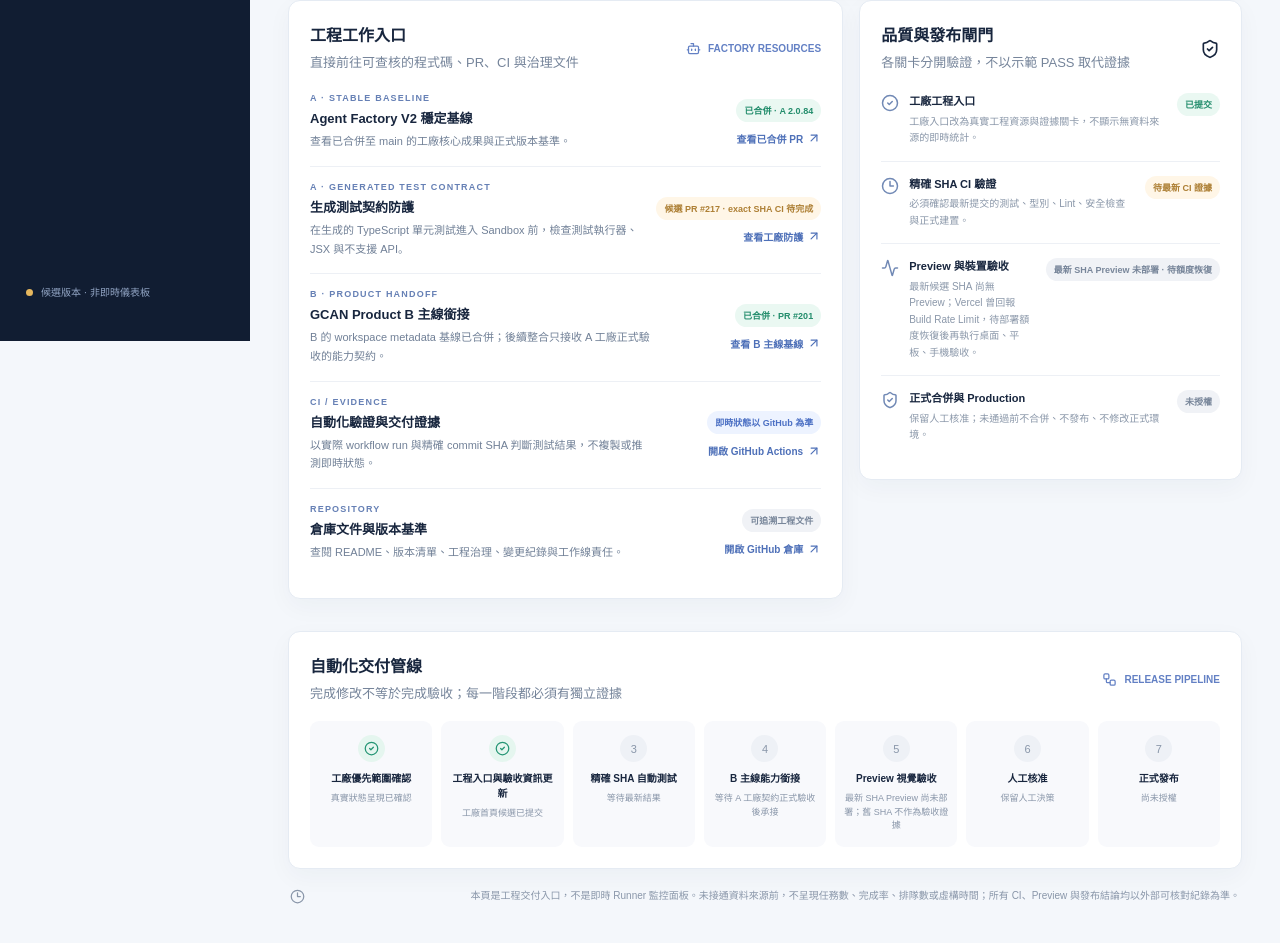
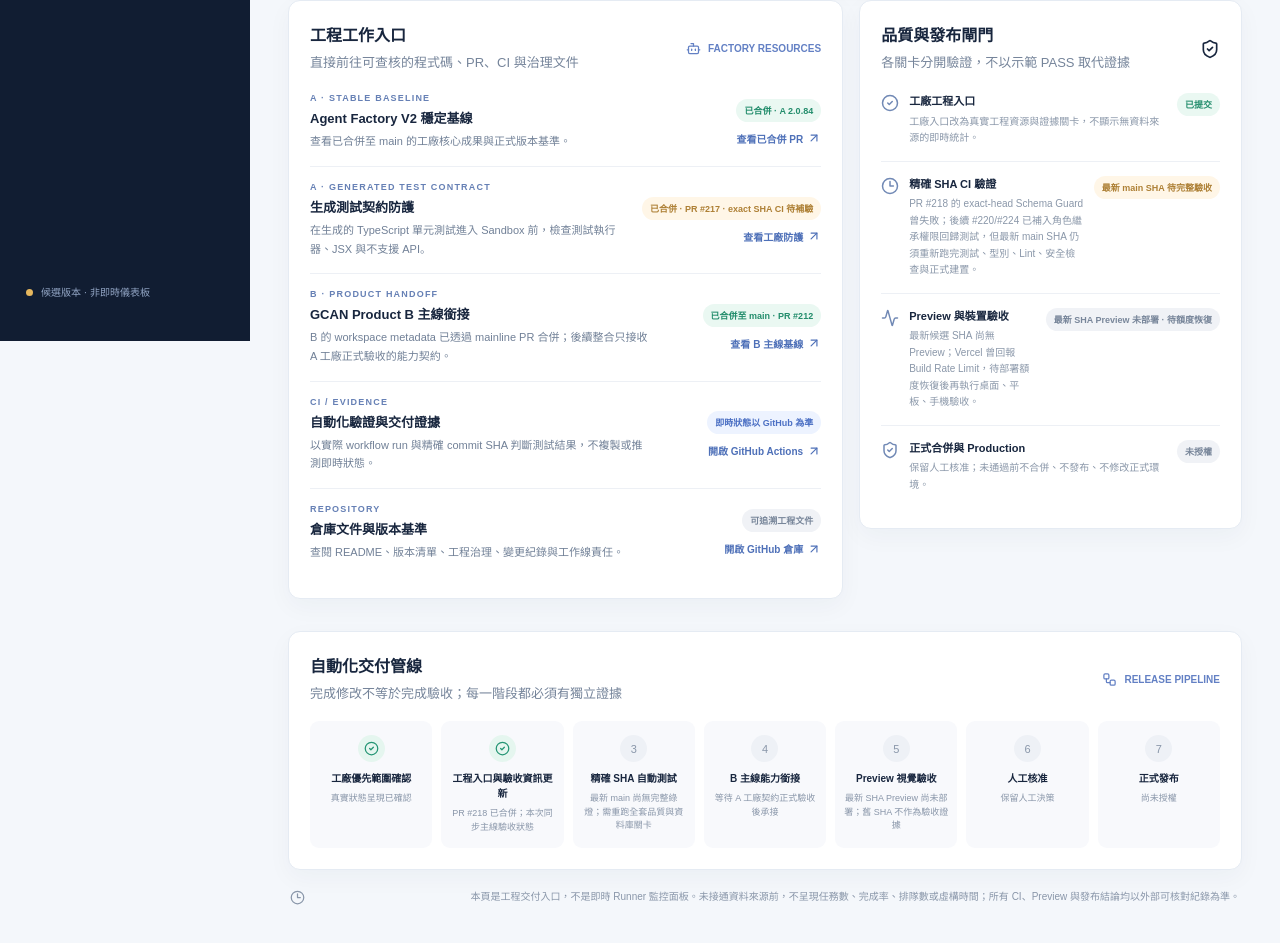
Before and after one commit to X84657465/global-citizen-ai-network, a Next.js app: page /factory in a window 1280 px wide. Shown: the part 459-1402 px from the top of the page. Built offline with nearby package versions, Linux system fonts and the light colour scheme.

Commit message:
fix(factory): synchronize dashboard with mainline acceptance evidence

```diff
--- a/app/factory/page.tsx
+++ b/app/factory/page.tsx
@@ -26,7 +26,7 @@ const resources = [
     id: "A · GENERATED TEST CONTRACT",
     title: "生成測試契約防護",
     description: "在生成的 TypeScript 單元測試進入 Sandbox 前，檢查測試執行器、JSX 與不支援 API。",
-    detail: "候選 PR #217 · exact SHA CI 待完成",
+    detail: "已合併 · PR #217 · exact SHA CI 待補驗",
     tone: "amber",
     href: "https://github.com/X84657465/global-citizen-ai-network/pull/217",
     action: "查看工廠防護",
@@ -34,10 +34,10 @@ const resources = [
   {
     id: "B · PRODUCT HANDOFF",
     title: "GCAN Product B 主線銜接",
-    description: "B 的 workspace metadata 基線已合併；後續整合只接收 A 工廠正式驗收的能力契約。",
-    detail: "已合併 · PR #201",
+    description: "B 的 workspace metadata 已透過 mainline PR 合併；後續整合只接收 A 工廠正式驗收的能力契約。",
+    detail: "已合併至 main · PR #212",
     tone: "green",
-    href: "https://github.com/X84657465/global-citizen-ai-network/pull/201",
+    href: "https://github.com/X84657465/global-citizen-ai-network/pull/212",
     action: "查看 B 主線基線",
   },
   {
@@ -70,8 +70,8 @@ const gates = [
   },
   {
     title: "精確 SHA CI 驗證",
-    description: "必須確認最新提交的測試、型別、Lint、安全檢查與正式建置。",
-    state: "待最新 CI 證據",
+    description: "PR #218 的 exact-head Schema Guard 曾失敗；後續 #220/#224 已補入角色繼承權限回歸測試，但最新 main SHA 仍須重新跑完測試、型別、Lint、安全檢查與正式建置。",
+    state: "最新 main SHA 待完整驗收",
     tone: "amber",
     icon: Clock3,
   },
@@ -93,8 +93,8 @@ const gates = [
 
 const stages = [
   { title: "工廠優先範圍確認", note: "真實狀態呈現已確認", done: true },
-  { title: "工程入口與驗收資訊更新", note: "工廠首頁候選已提交", done: true },
-  { title: "精確 SHA 自動測試", note: "等待最新結果", done: false },
+  { title: "工程入口與驗收資訊更新", note: "PR #218 已合併；本次同步主線驗收狀態", done: true },
+  { title: "精確 SHA 自動測試", note: "最新 main 尚無完整綠燈；需重跑全套品質與資料庫關卡", done: false },
   { title: "B 主線能力銜接", note: "等待 A 工廠契約正式驗收後承接", done: false },
   { title: "Preview 視覺驗收", note: "最新 SHA Preview 尚未部署；舊 SHA 不作為驗收證據", done: false },
   { title: "人工核准", note: "保留人工決策", done: false },
```
